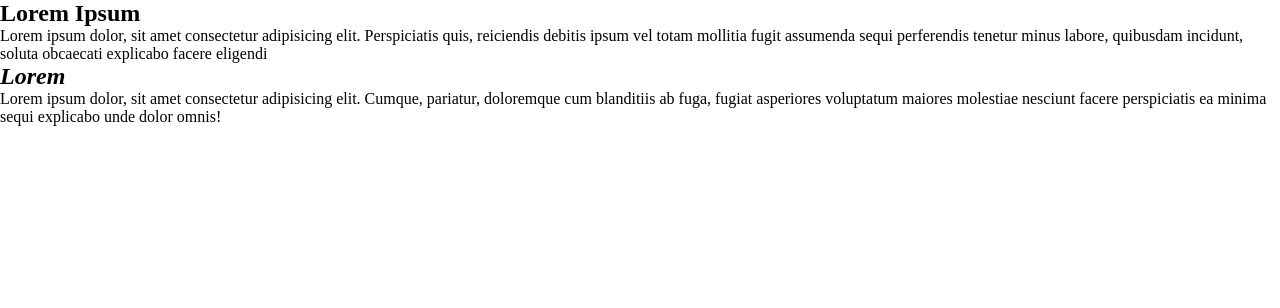
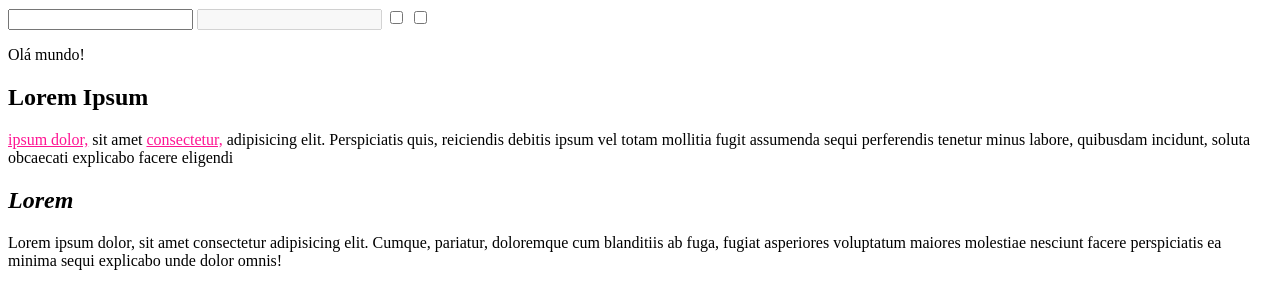
Before and after one commit to Luis-Honorato/Aprendizado-HTML-CSS, a plain HTML site: page aula12/index.html in a window 1280 px wide. Drawn offline with Linux system fonts and the light colour scheme.

Commit message:
estudo de pseudo classe html

```diff
--- a/aula12/assets/css/style.css
+++ b/aula12/assets/css/style.css
@@ -1,8 +1,55 @@
-*{
-    padding: 0;
-    margin: 0;
-}
+
 
 .main-content h2{
     font-style: italic;
 }
+
+h1:hover{
+    background-color: red;
+}
+
+h2:hover{
+    background-color: blue;
+}
+
+a{
+    color: darkorange;
+}
+
+a:link{
+    color: deeppink;
+}
+
+a:visited{
+    color: firebrick;
+}
+
+a:hover{
+    background-color: darkslateblue;
+    color: white;
+    text-decoration: none;
+}
+a:active{
+    background-color: darkslategray;
+    color: white;
+    text-decoration: none;
+}
+
+input:focus{
+    box-shadow: rgba(0, 0, 0, 0.5);
+    border: 1px solid black;
+    outline: none;
+}
+
+input:disabled{
+    color: gray;
+    cursor: not-allowed;
+}
+
+input:checked{
+    width: 50px;
+    height: 50px;
+}
+input:checked~p{
+    background-color: red;
+}
--- a/aula12/index.html
+++ b/aula12/index.html
@@ -10,10 +10,18 @@
 </head>
 
 <body>
+
+    <input type="text">
+    <input type="text" disabled>
+    <input type="checkbox">
+    <input type="checkbox">
+
+    <p>Olá mundo!</p>
+
     <div>
         <section>
-            <h1>Lorem Ipsum</h1>
-            <p>Lorem ipsum dolor, sit amet consectetur adipisicing elit. Perspiciatis quis, reiciendis debitis ipsum vel
+            <h1 class="comeco">Lorem Ipsum</h1>
+            <p><a href="#">ipsum dolor,</a>  sit amet <a href="abcd">consectetur,</a>  adipisicing elit. Perspiciatis quis, reiciendis debitis ipsum vel
                 totam mollitia fugit assumenda sequi perferendis tenetur minus labore, quibusdam incidunt, soluta
                 obcaecati explicabo facere eligendi</p>
         </section>
```
